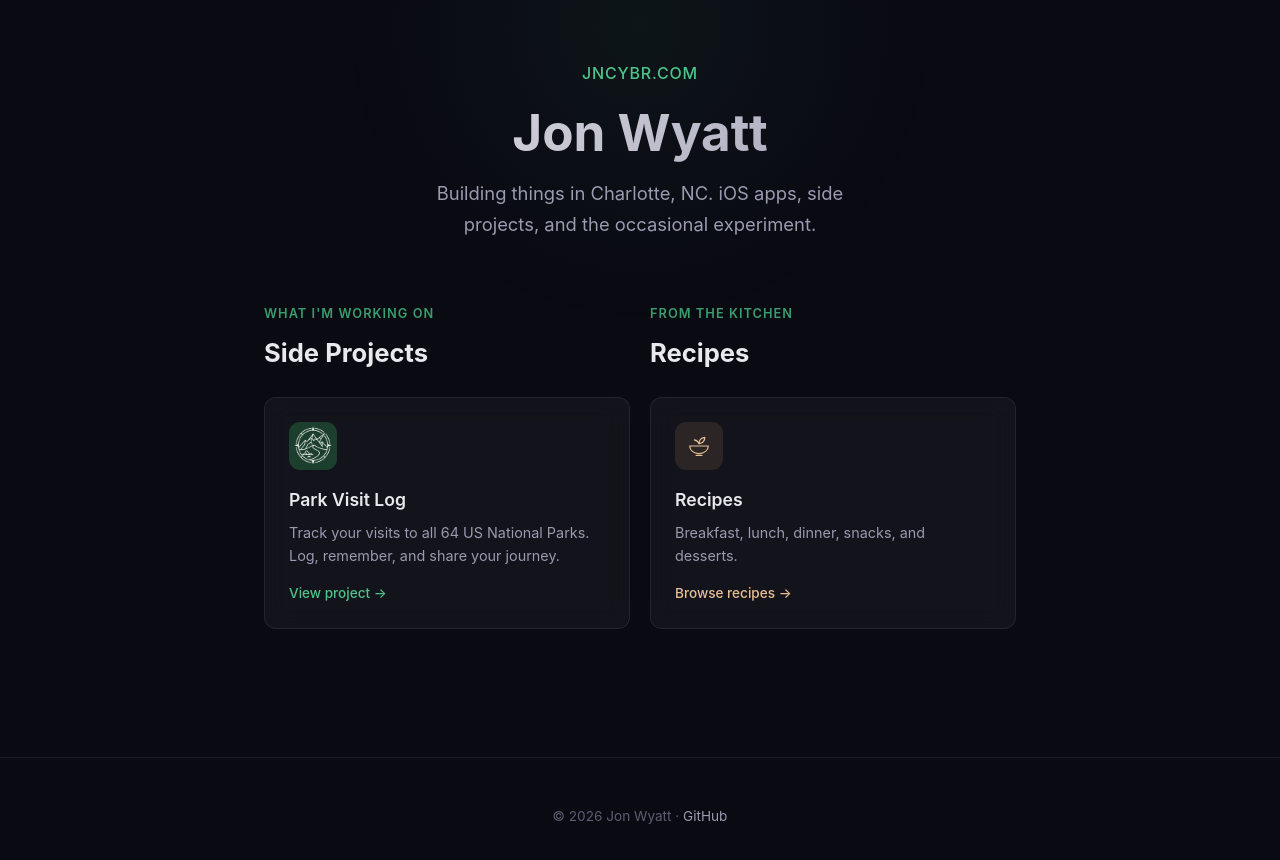
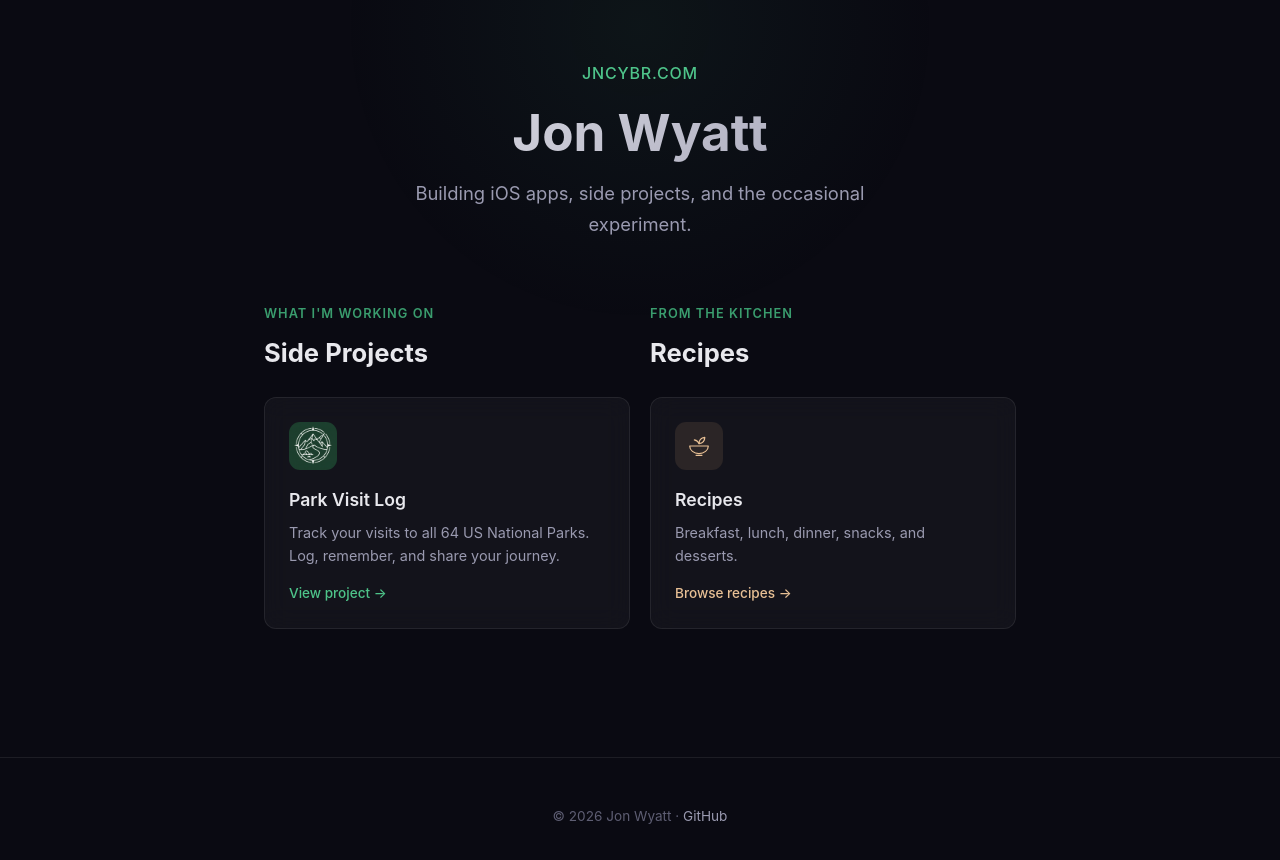
Before and after one commit to joncwyatt/jncybr.com, a plain HTML site: page index.html in a window 1280 px wide. Shown: the part 74-934 px from the top of the page. Drawn offline with Linux system fonts and the light colour scheme.

Commit message:
Remove location from the homepage
Co-Authored-By: Claude Opus 5.5 <noreply@anthropic.com>

```diff
--- a/index.html
+++ b/index.html
@@ -39,7 +39,7 @@
         <section class="hero">
             <p class="hero__greeting">jncybr.com</p>
             <h1 class="hero__name">Jon Wyatt</h1>
-            <p class="hero__tagline">Building things in Charlotte, NC. iOS apps, side projects, and the occasional experiment.</p>
+            <p class="hero__tagline">Building iOS apps, side projects, and the occasional experiment.</p>
         </section>
 
         <!-- Side Projects and Recipes, side by side on wider screens -->
```
